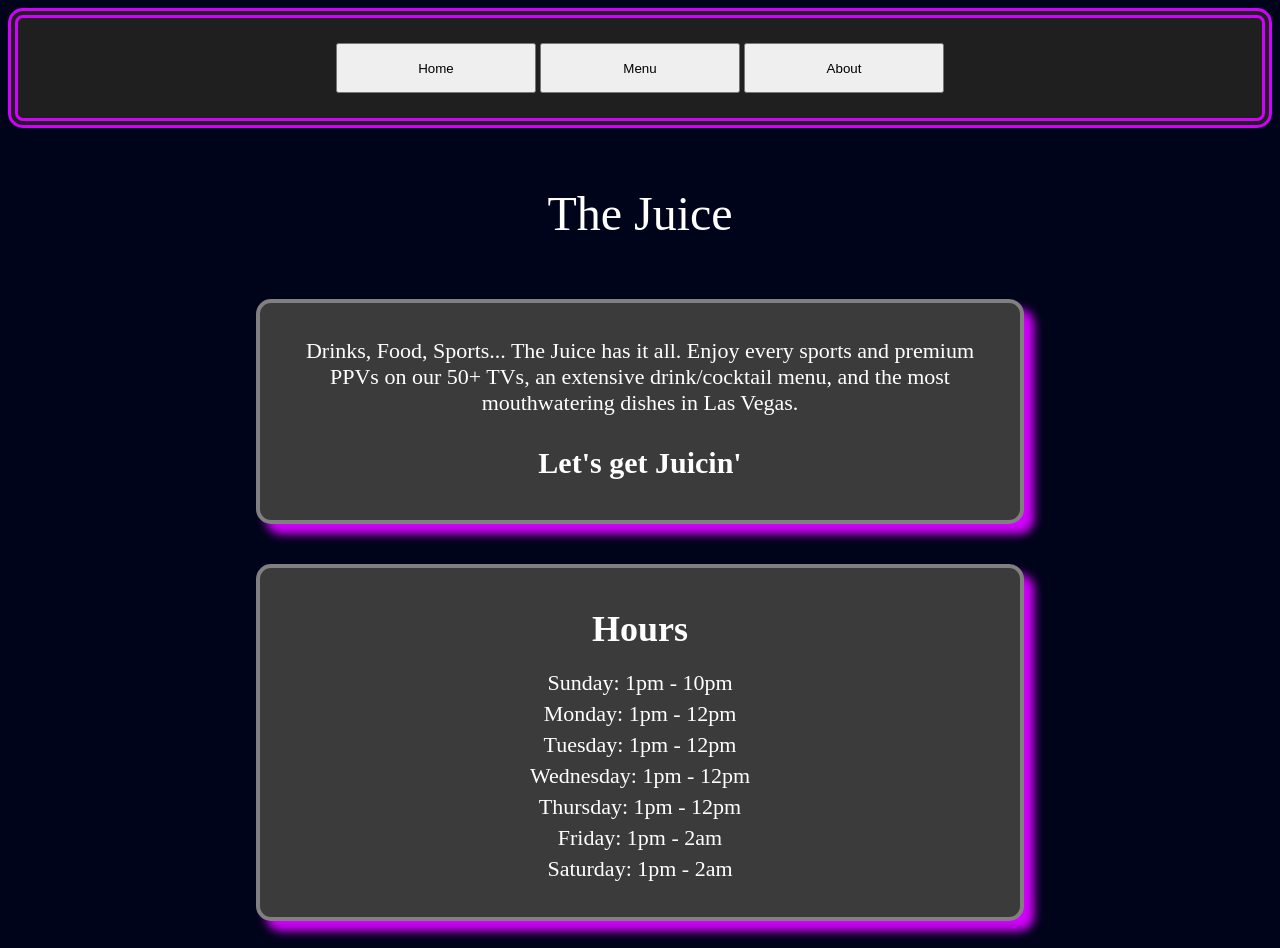
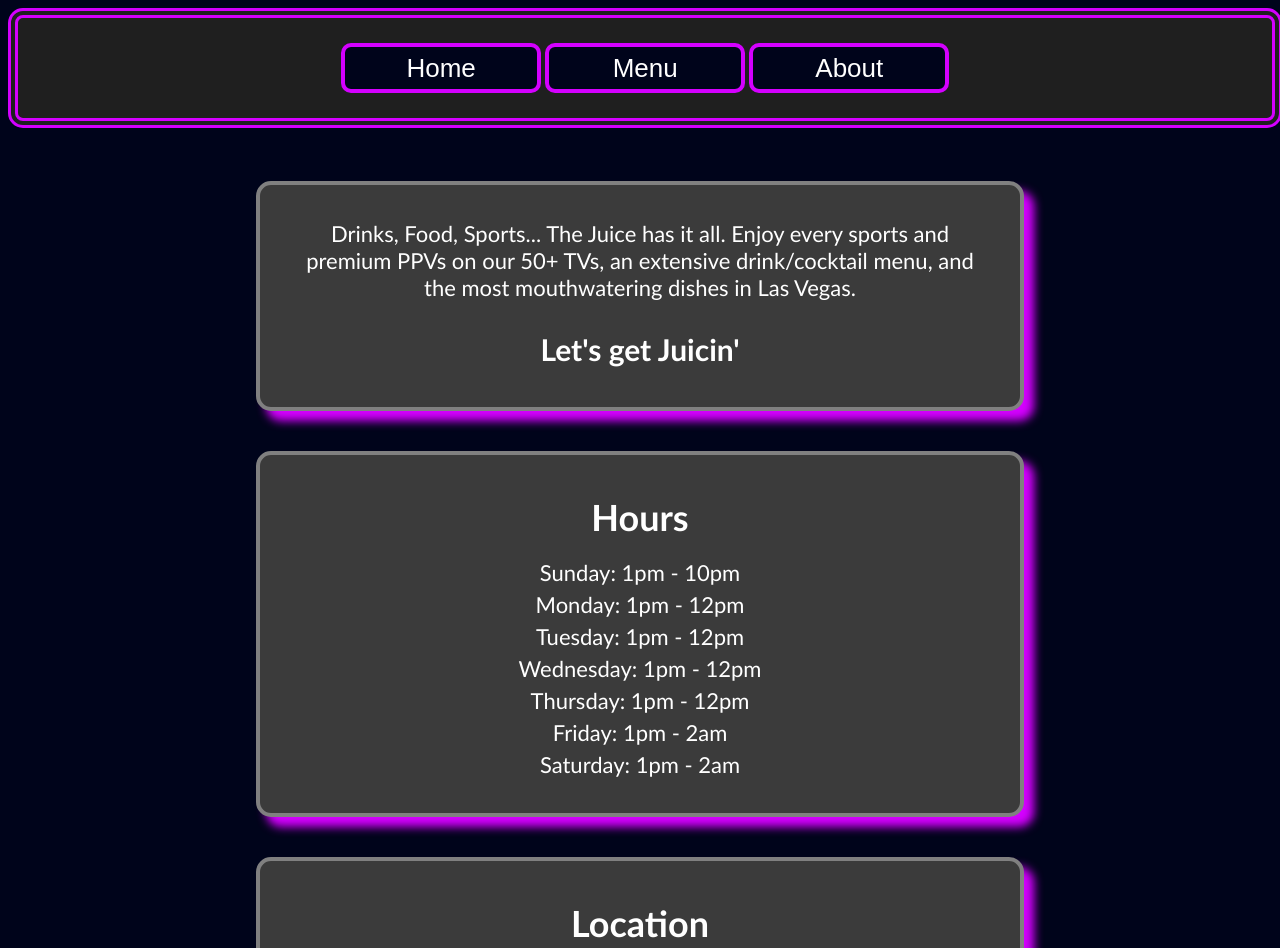
Before and after one commit to core-ryan/Restaurant, a website built with webpack: page src/index.html in a window 1280 px wide. Shown: the top 948 px of the page. Built offline with nearby package versions, Linux system fonts and the light colour scheme.

Commit message:
- Added food items in menu page - Added price elements for all menu items - Nav bar positional fix for scrolling - Nav button styling - Font change globally

```diff
--- a/src/menuload.js
+++ b/src/menuload.js
@@ -1,6 +1,9 @@
 import purple from './img/purple.jpg';
 import pal from './img/paloma.jpg';
 import mwn from './img/negroni.jpg';
+import piz from './img/pizza.jpg';
+import chick from './img/chicken.jpg';
+import barbeque from './img/bbq.jpg';
 
 function menuload(){
     const contentElement = document.getElementById("content");
@@ -25,10 +28,13 @@ function menuload(){
     theJuice.innerHTML = "The Juice - House Special";
     const theJuice_summary = document.createElement("p");
     theJuice_summary.innerHTML = "Blend of blackberry juice, blueberry juice, raspberry liquer, and vodka";
+    const price1 = document.createElement("h3");
+    price1.innerHTML = "8";
     const purpleDrink = new Image();
     purpleDrink.src = purple;
     contentCardOne.appendChild(theJuice);
     contentCardOne.appendChild(theJuice_summary);
+    contentCardOne.appendChild(price1);
     contentCardOne.appendChild(purpleDrink);
     contentElement.appendChild(contentCardOne);
 
@@ -38,10 +44,13 @@ function menuload(){
     paloma.innerHTML = "Palmetto Paloma";
     const paloma_summary = document.createElement("p");
     paloma_summary.innerHTML = "Refreshing mix of grapefruit juice, soda water, lime juice, and house Tequila";
+    const price2 = document.createElement("h3");
+    price2.innerHTML = "11";
     const paloma_pic = new Image ();
     paloma_pic.src = pal;
     contentCardTwo.appendChild(paloma);
     contentCardTwo.appendChild(paloma_summary);
+    contentCardTwo.appendChild(price2);
     contentCardTwo.appendChild(paloma_pic);
     contentElement.appendChild(contentCardTwo);
 
@@ -51,12 +60,70 @@ function menuload(){
     negroni.innerHTML = "Mulled Wine Negroni";
     const negroni_summary = document.createElement("p");
     negroni_summary.innerHTML = "Mulled wine, Campari, Vermouth, and Gin served chilled on the rocks";
+    const price3 = document.createElement("h3");
+    price3.innerHTML = "13";
     const negroni_pic = new Image ();
     negroni_pic.src = mwn;
     contentCardThree.appendChild(negroni);
     contentCardThree.appendChild(negroni_summary);
+    contentCardThree.appendChild(price3);
     contentCardThree.appendChild(negroni_pic);
     contentElement.appendChild(contentCardThree);
+
+    const foodTitle = document.createElement("div");
+    foodTitle.className = "subtitle-card";
+    const foodText = document.createElement("p");
+    foodText.innerHTML = "Food";
+    foodTitle.appendChild(foodText);
+    contentElement.appendChild(foodTitle);
+
+    const contentCardFour = document.createElement("div");
+    contentCardFour.className ="content-card";
+    const pizza = document.createElement("h3");
+    pizza.innerHTML = "Pizza Napoletana";
+    const pizza_summary = document.createElement("p");
+    pizza_summary.innerHTML = '12" neapolitan pizza served fresh out of our state-of-the-art wood-fire oven';
+    const price4 = document.createElement("h3");
+    price4.innerHTML = "18";
+    const pizza_pic = new Image ();
+    pizza_pic.src = piz;
+    contentCardFour.appendChild(pizza);
+    contentCardFour.appendChild(pizza_summary);
+    contentCardFour.appendChild(price4);
+    contentCardFour.appendChild(pizza_pic);
+    contentElement.appendChild(contentCardFour);
+
+    const contentCardFive = document.createElement("div");
+    contentCardFive.className ="content-card";
+    const chicken = document.createElement("h3");
+    chicken.innerHTML = "Fried Chicken Sandwich";
+    const chicken_summary = document.createElement("p");
+    chicken_summary.innerHTML = "Fried chicken, coleslaw, pepperjack cheese, pickles, and house sauce served on a brioche bun with fries";
+    const price5 = document.createElement("h3");
+    price5.innerHTML = "15";
+    const chicken_pic = new Image ();
+    chicken_pic.src = chick;
+    contentCardFive.appendChild(chicken);
+    contentCardFive.appendChild(chicken_summary);
+    contentCardFive.appendChild(price5);
+    contentCardFive.appendChild(chicken_pic);
+    contentElement.appendChild(contentCardFive);
+
+    const contentCardSix = document.createElement("div");
+    contentCardSix.className ="content-card";
+    const bbq = document.createElement("h3");
+    bbq.innerHTML = "Brisket Plate";
+    const bbq_summary = document.createElement("p");
+    bbq_summary.innerHTML = "1 pound smoked brisket plate served with, jalepeño peppers, pickles, and your choice of side";
+    const price6 = document.createElement("h3");
+    price6.innerHTML = "25";
+    const bbq_pic = new Image ();
+    bbq_pic.src = barbeque;
+    contentCardSix.appendChild(bbq);
+    contentCardSix.appendChild(bbq_summary);
+    contentCardSix.appendChild(price6);
+    contentCardSix.appendChild(bbq_pic);
+    contentElement.appendChild(contentCardSix);
 
 }
 
--- a/src/styles.css
+++ b/src/styles.css
@@ -1,9 +1,12 @@
 body {
     background-color:rgb(0, 4, 27);
+    font-family: 'Trebuchet MS', 'Lucida Sans Unicode', 'Lucida Grande', 'Lucida Sans', Arial, sans-serif;
 }
 
 header{
     height: 100px;
+    width: 98%;
+    position: fixed;
     display: flex;
     align-items: center;
     justify-content: center;
@@ -12,15 +15,23 @@ header{
     border-color: rgb(212, 0, 255);
     border-width: 10px;
     border-radius: 15px;
+    font-family: 'Trebuchet MS', 'Lucida Sans Unicode', 'Lucida Grande', 'Lucida Sans', Arial, sans-serif;
 }
 
 nav > button{
     width: 200px;
     height: 50px;
+    font-size: 26px;
+    color: white;
+    background-color: rgb(0, 4, 27);
+    border-style: solid;
+    border-color: rgb(212, 0, 255);
+    border-width: 4px;
+    border-radius: 10px;
 }
 
 #content{
-    background-color:rgb(0, 4, 27)
+    background-color:rgb(0, 4, 27);
 }
 
 #content > p {
```
Also changed, not shown: README.md, src/img/bbq.JPG (added), src/img/chicken.JPG (added), src/img/pizza.jpg (added).
